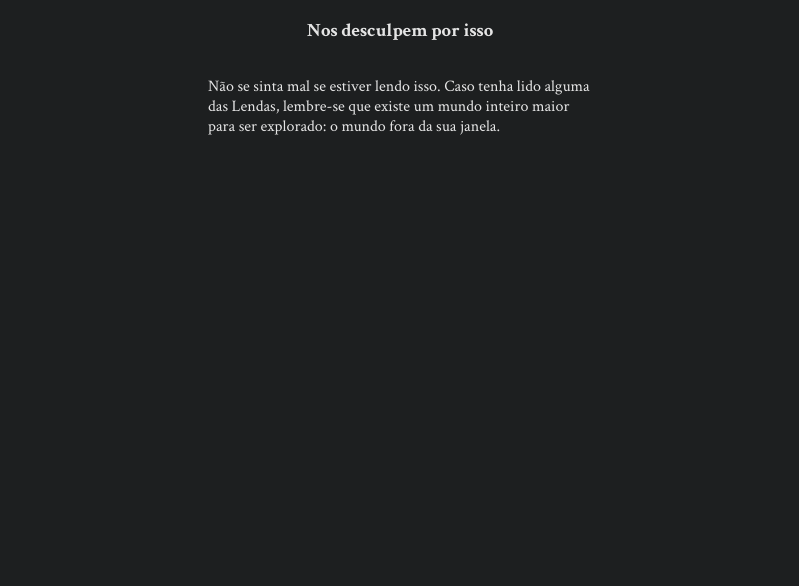
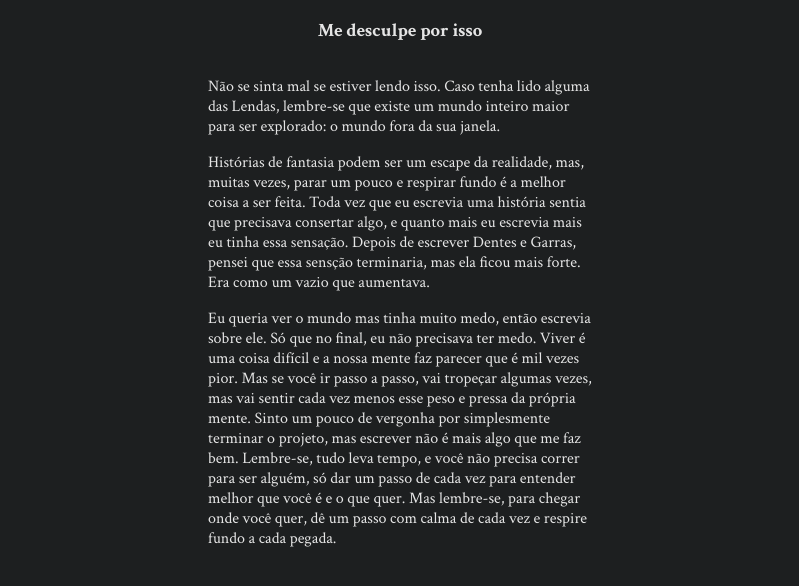
Before and after one commit to MrGadwel/Lendas-do-Continente, a plain HTML site: page index.html in a window 1280 px wide. Shown: the part 64-650 px from the top of the page, without its empty margins (240-1039 px from the left). Drawn offline with nearby package versions, Linux system fonts and the light colour scheme; a web font is replaced by a local one.

Commit message:
Update index.html

```diff
--- a/index.html
+++ b/index.html
@@ -29,13 +29,15 @@
     <div class="box2">
 
     <h1>O projeto das Lendas do Continente foi descontinuado</h1>
-    <h3>Nos desculpem por isso</h3>
+    <h3>Me desculpe por isso</h3>
 
     </div></div>
 
     <div class="container">
     <div class="box">
         <p>Não se sinta mal se estiver lendo isso. Caso tenha lido alguma das Lendas, lembre-se que existe um mundo inteiro maior para ser explorado: o mundo fora da sua janela.</p>
+        <p>Histórias de fantasia podem ser um escape da realidade, mas, muitas vezes, parar um pouco e respirar fundo é a melhor coisa a ser feita. Toda vez que eu escrevia uma história sentia que precisava consertar algo, e quanto mais eu escrevia mais eu tinha essa sensação. Depois de escrever Dentes e Garras, pensei que essa sensção terminaria, mas ela ficou mais forte. Era como um vazio que aumentava.</p>
+        <p>Eu queria ver o mundo mas tinha muito medo, então escrevia sobre ele. Só que no final, eu não precisava ter medo. Viver é uma coisa difícil e a nossa mente faz parecer que é mil vezes pior. Mas se você ir passo a passo, vai tropeçar algumas vezes, mas vai sentir cada vez menos esse peso e pressa da própria mente. Sinto um pouco de vergonha por simplesmente terminar o projeto, mas escrever não é mais algo que me faz bem. Lembre-se, tudo leva tempo, e você não precisa correr para ser alguém, só dar um passo de cada vez para entender melhor que você é e o que quer. Mas lembre-se, para chegar onde você quer, dê um passo com calma de cada vez e respire fundo a cada pegada.</p>
     </div></div>
 
     <!--Não é um enigma, saia da frente dessa tela e vá ver o mundo, ele não é ruim como falam. Vale mais a pena ver o mundo do que preso em um quarto apenas ouvindo sobre ele ou lendo histórias de fantasia.-->
```
